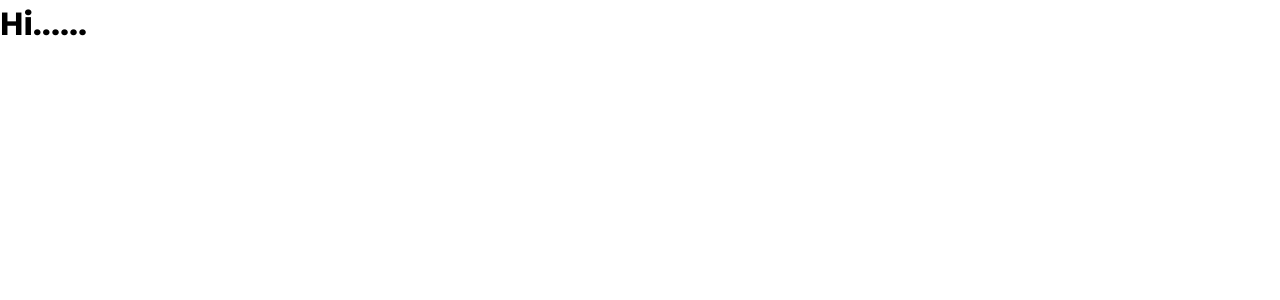
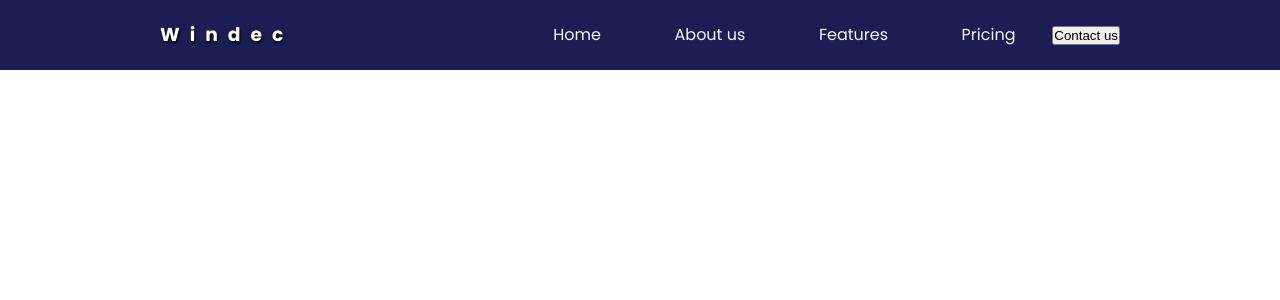
Before and after one commit to Meldy2503/Windec, a React (Create React App) app: page / in a window 1280 px wide. Shown: the top 300 px of the page. Built offline with nearby package versions, Linux system fonts and the light colour scheme.

Commit message:
add navbar links

```diff
--- a/src/App.js
+++ b/src/App.js
@@ -2,6 +2,7 @@ import { Fragment } from "react";
 import { GlobalStyle } from "./styles/GlobalStyles";
 import { ThemeProvider } from "styled-components";
 import Navbar from "./components/Navbar";
+import { BrowserRouter  as Router } from "react-router-dom";
 
 
 const theme = {
@@ -23,12 +24,14 @@ const theme = {
 
 function App() {
   return (
+    <Router>
     <ThemeProvider theme={ theme }>
         <Fragment>
            <GlobalStyle/>
            <Navbar />
         </Fragment>
     </ThemeProvider>
+    </Router>
 
 
   );
--- a/src/components/Navbar.js
+++ b/src/components/Navbar.js
@@ -1,9 +1,35 @@
 import React from 'react';
+import { NavContainer, NavTitle, Ul } from "../styles/NavbarStyled";
+import { Button } from "../styles/ButtonStyled";
+import { Link } from "react-router-dom";
 
 function Navbar() {
-  return <div>
-      <h1>Hi......</h1>
-  </div>;
+  return (
+
+  <NavContainer>
+      <NavTitle>Windec</NavTitle>
+
+        <Ul>
+          <li>
+            <Link to="/">Home</Link>
+          </li>
+          <li>
+            <Link to="/">About us</Link>
+          </li>
+          <li>
+            <Link to="/">Features</Link>
+          </li>
+          <li>
+            <Link to="/">Pricing</Link>
+          </li>
+          <div>
+          <Button>Contact us</Button>
+          </div>
+        </Ul>
+
+
+  </NavContainer>
+  )
 }
 
 export default Navbar;
--- /dev/null
+++ b/src/styles/ButtonStyled.js
@@ -0,0 +1,8 @@
+import styled from "styled-components";
+
+export const Button = styled.button`
+border
+
+
+
+`;
--- a/src/styles/NavbarStyled.js
+++ b/src/styles/NavbarStyled.js
@@ -1 +1,46 @@
 import styled from "styled-components";
+
+export const NavContainer = styled.nav`
+  width: 100%;
+  background-color: ${({theme}) => theme.colors.primary2};
+  margin: 0 auto;
+  padding: 0 10em;
+  position: fixed;
+  color: #fff;
+  display: flex;
+  align-items: center;
+  justify-content: space-between
+
+`;
+export const NavTitle = styled.h3`
+ letter-spacing: 1rem;
+ text-shadow: .1rem .2rem .3rem #000;
+`;
+
+
+export const Ul = styled.ul`
+  display: flex;
+  align-items: center;
+
+
+  li {
+    list-style: none;
+    padding: 1.4em 2.3em;
+
+
+  }
+
+  li a {
+    text-decoration: none;
+
+    color: ${({theme}) => theme.colors.tetiary1};
+
+    &:hover {
+      border-bottom: 2px solid ${({theme}) => theme.colors.tetiary1};
+      padding-bottom: .2em;
+    }
+  }
+
+
+
+`;
```
